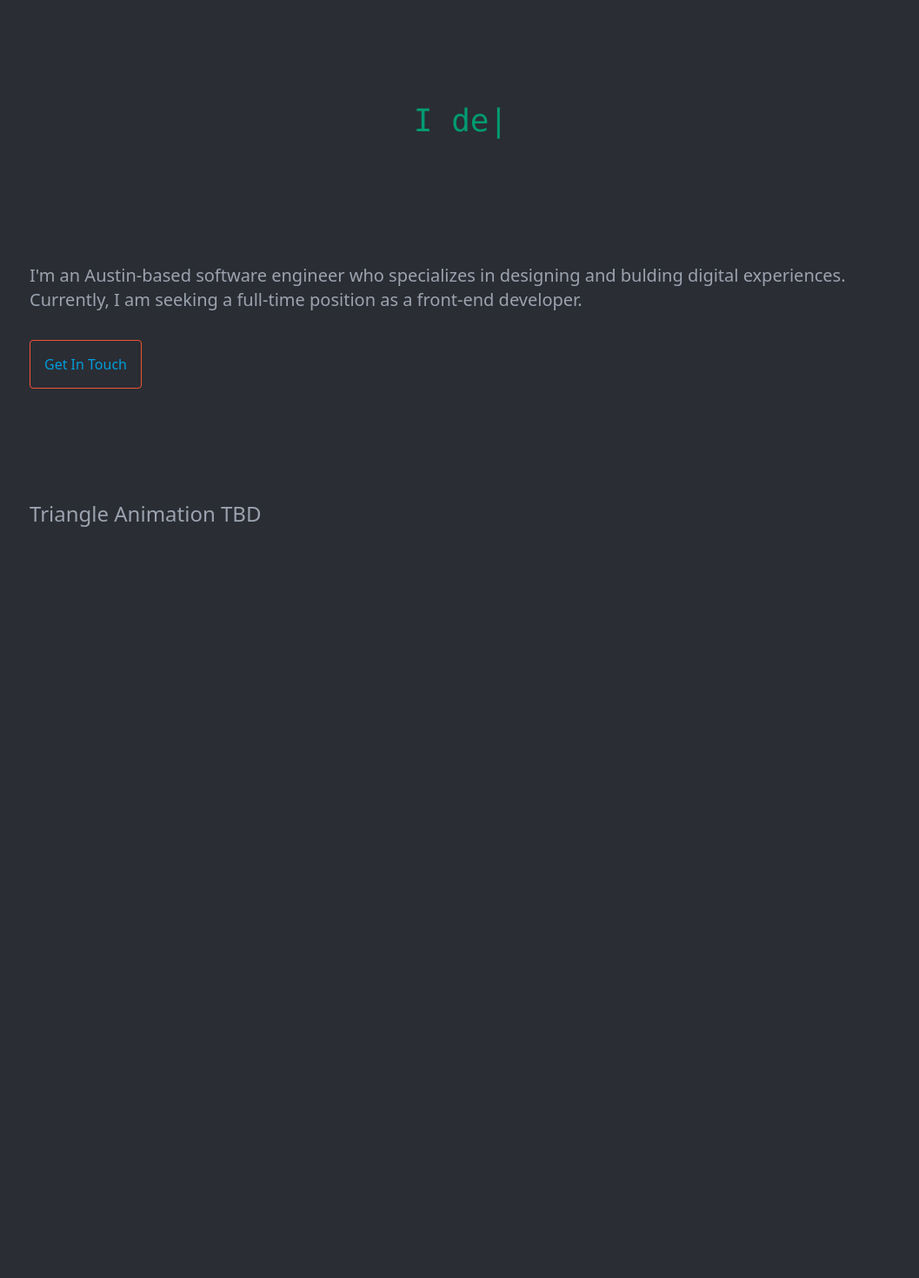
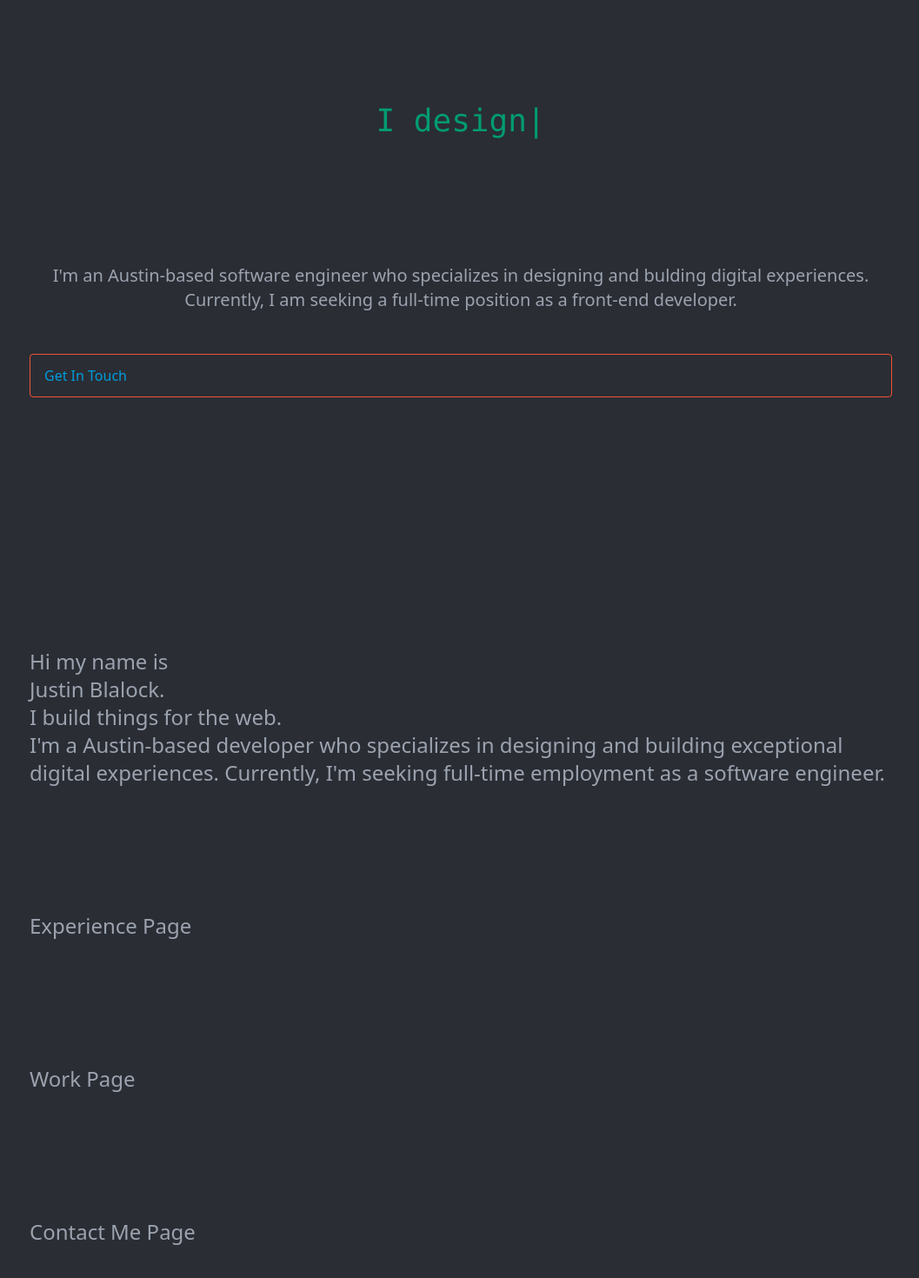
Before and after one commit to jmblalock/next-js-blog, a Next.js app: page / in a window 1280 px wide. Shown: the part 158-1628 px from the top of the page at 87% size, without its empty margins (110-1167 px from the left). Before the commit the page ends 909 px from the top, so only its background shows below. Built offline with nearby package versions, Linux system fonts and the light colour scheme.

Commit message:
design work

```diff
--- a/pages/index.js
+++ b/pages/index.js
@@ -1,6 +1,10 @@
 import Typing from "../components/Typing";
 import Link from "next/link";
 import Triangle from "../components/Triangle";
+import About from "./about";
+import Experience from "./experience";
+import Work from "./work";
+import Contact from "./contact";
 
 export default function Home() {
   return (
@@ -14,19 +18,22 @@ export default function Home() {
           ]}
         />
       </h1>
-      <div className="m-36 mb-12 text-xl text-gray-400">
+      <div className="m-36 mb-12 text-xl text-center text-gray-400">
         I'm an Austin-based software engineer who specializes in designing and
         bulding digital experiences. Currently, I am seeking a full-time
         position as a front-end developer.
       </div>
-      <Link href="mailto:justin.m.blalock@gmail.com">
-        <a className="mt-0 m-36 px-4 py-4 leading-none border rounded text-carolina-blue border-orange-pantone hover:text-orange-pantone">
-          Get In Touch
-        </a>
-      </Link>
-      <div className="m-36 text-2xl text-gray-400">
-        <Triangle />
+      <div className="flex justify-items-centerr">
+        <Link href="mailto:justin.m.blalock@gmail.com">
+          <a className="mt-0 m-36 px-4 py-4 leading-none border rounded text-carolina-blue border-orange-pantone hover:text-orange-pantone flex-auto">
+            Get In Touch
+          </a>
+        </Link>
       </div>
+      <About />
+      <Experience />
+      <Work />
+      <Contact />
     </>
   );
 }
```
